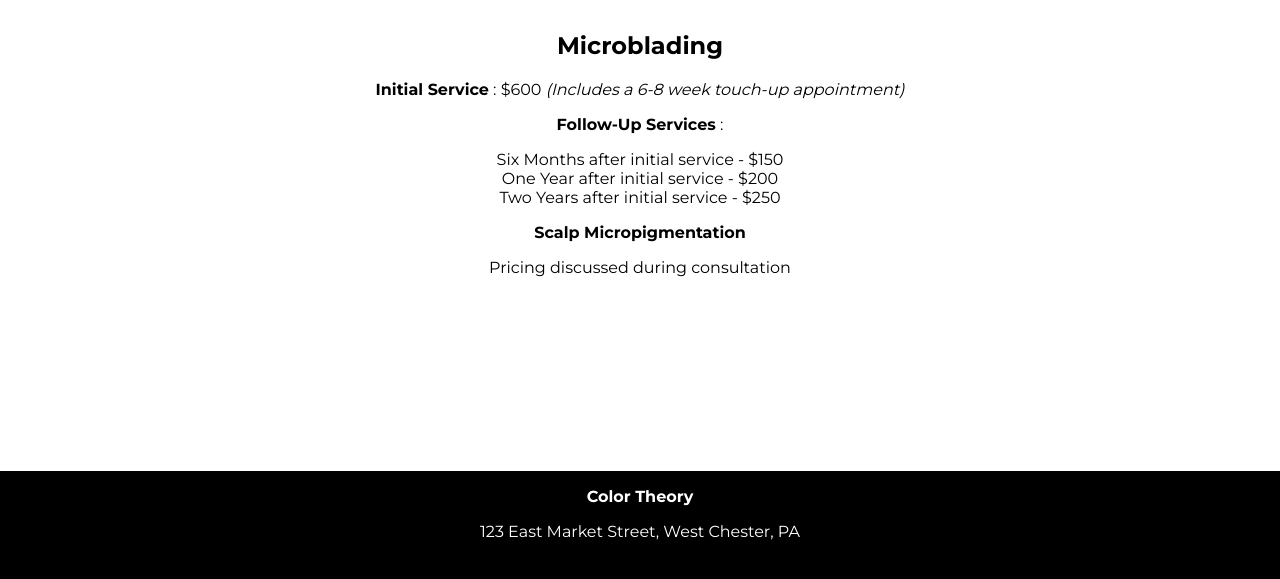
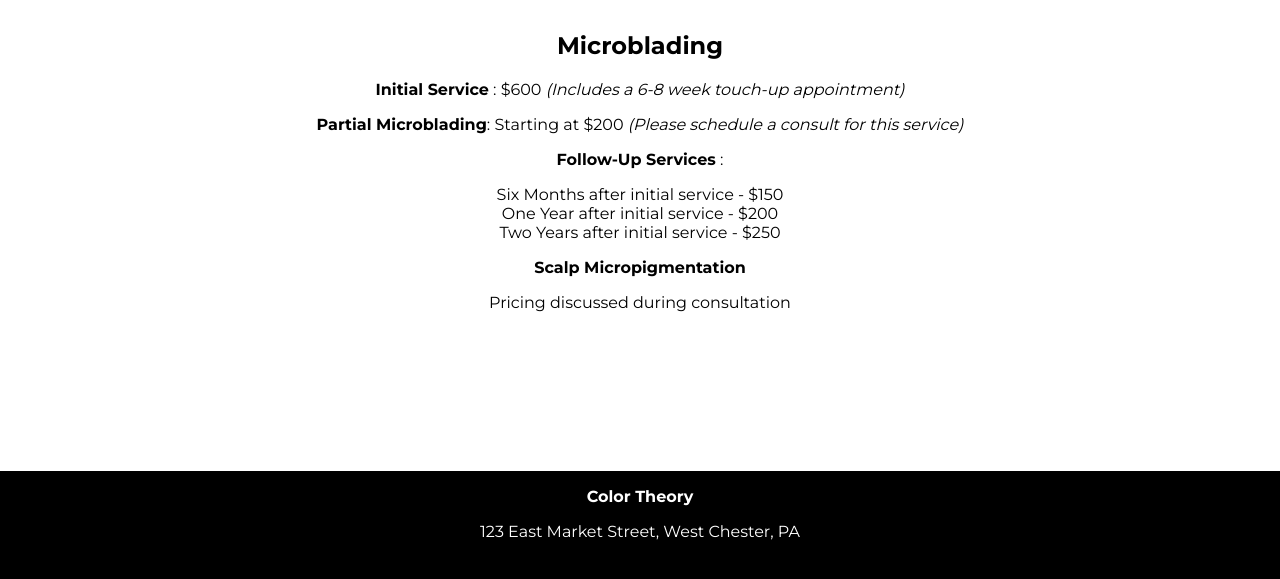
Before and after one commit to crogenmuser/Website, a Jekyll site: the page built from pricing/index.md, in a window 1280 px wide, cut to the strip 304-883 px from the top of the page. Built offline with Jekyll 4.4.1, drawn with Linux system fonts in a browser that asks for light colours; nearby versions of some CDN libraries.

Commit message:
Made lots of changes oops

```diff
--- a/css/main.css
+++ b/css/main.css
@@ -491,7 +491,7 @@ textarea {
 
 @media screen and (max-width: 450px) {
     #message > h1{
-        font-size: 35px;
+        font-size: 32px;
         letter-spacing: 0px;
     }
 
--- a/index.html
+++ b/index.html
@@ -14,7 +14,7 @@ header: <h1>COLOR THEORY COSMETIC&nbsp;TATTOO</h1><h2>WEST CHESTER, PENNSYLVANIA
 </div>
 
 <div class="photoAndText">
-    <img src="/images/image1.jpg" alt="photo of eyebrows with microblading" />
+    <img src="/images/scalp_micro.jpg" alt="photo of eyebrows with microblading" />
     <p>
         "Scalp Micropigmentation" - a form of tattooing to fill in thinning areas of the hair, or to conceal a hair transplantation scar.
     </p>
--- a/pricing/index.md
+++ b/pricing/index.md
@@ -9,6 +9,8 @@ header: <h1>Pricing</h1>
 
 **Initial Service** : $600 *(Includes a 6-8 week touch-up appointment)*
 
+**Partial Microblading**: Starting at $200 *(Please schedule a consult for this service)*
+
 **Follow-Up Services** :
 
 Six Months after initial service -  $150<br>
```
Also changed, not shown: other parts of index.html (+1 -1 lines), images/beach.jpg (deleted), images/scalp_micro.jpg (added), 3 other files.
